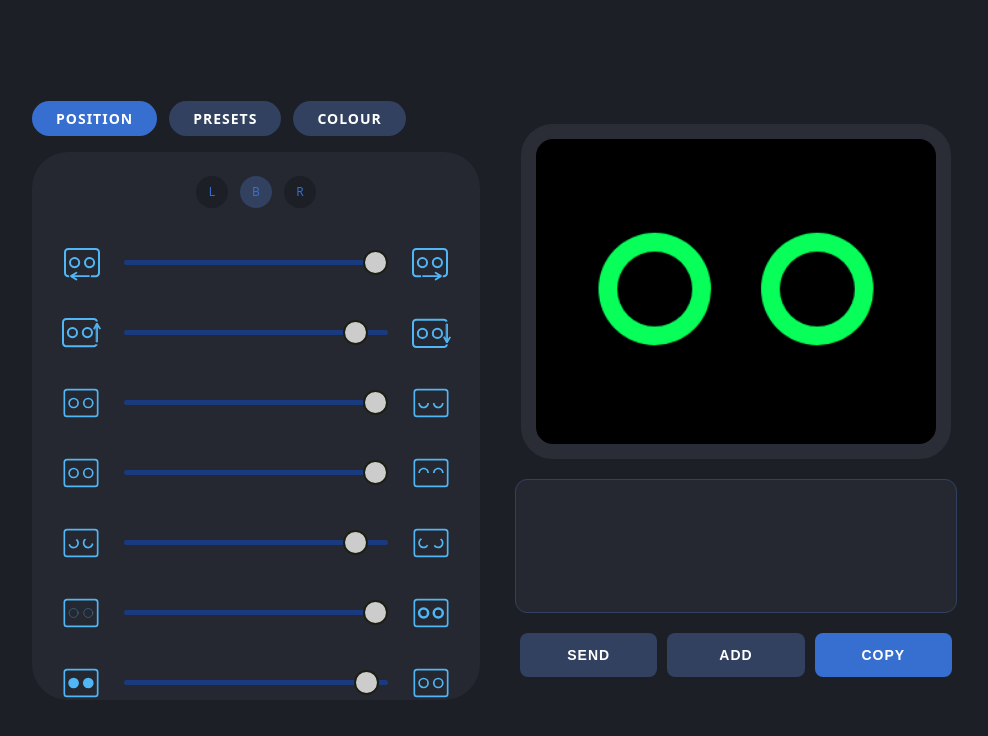
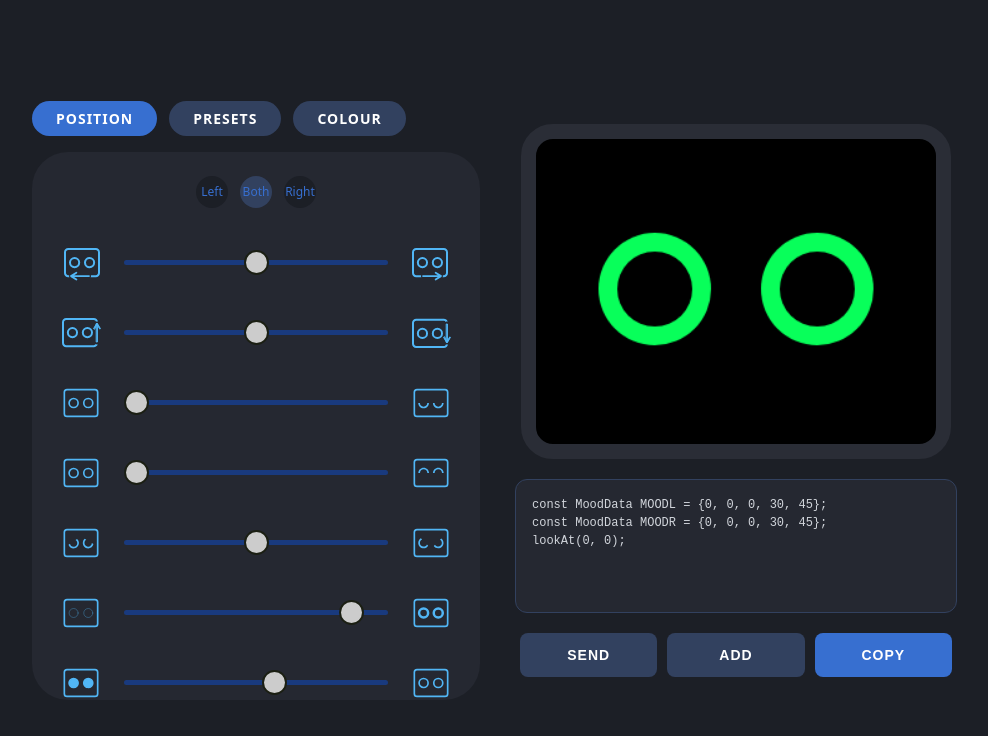
Before and after one commit to tanmaywankar/GrobotAnimator, a Vue app: page / in a window 1280 px wide. Shown: the top 736 px of the page, without its empty margins (168-1156 px from the left). Built offline with nearby package versions, Linux system fonts and the light colour scheme.

Commit message:
refactor: update title and restructure components for improved functionality and organization

```diff
--- a/index.html
+++ b/index.html
@@ -10,7 +10,7 @@
   <meta name="apple-mobile-web-app-title" content="Grobot Studio" />
   <link rel="manifest" href="./fav_icons//site.webmanifest" />
   <meta name="viewport" content="width=device-width, initial-scale=1.0" />
-  <title>Grobot Studio</title>
+  <title>Grobot Animation Studio</title>
 </head>
 
 <body>
--- a/src/App.vue
+++ b/src/App.vue
@@ -2,86 +2,11 @@
 import "./style.css";
 import CanvasPreview from "./components/CanvasPreview.vue";
 import SliderComponent from "./components/SliderComponent.vue";
+import { sliderConfigs } from "./config/SliderConfig.js";
+import { useSliderStore } from "./store/SliderStore.js";
+import TextBoxComponent from "./components/TextBoxComponent.vue";
 
-const sliderConfigs = [
-  {
-    propKey: "x", // Mapped to store.lookState.x
-    isGlobal: true,
-    min: -48,
-    max: 48,
-    defaultValue: 0,
-    leftIconId: "gb-look_left",
-    rightIconId: "gb-look_left",
-    leftClasses: "custom left_btn oppositeX smaller_icon",
-    rightClasses: "custom smaller_icon",
-  },
-  {
-    propKey: "y", // Mapped to store.lookState.y
-    isGlobal: true,
-    min: -60,
-    max: 60,
-    defaultValue: 0,
-    leftIconId: "gb-look_up",
-    rightIconId: "gb-look_up",
-    leftClasses: "custom left_btn smaller_icon",
-    rightClasses: "custom smaller_icon oppositeY",
-  },
-  {
-    propKey: "topH",
-    isGlobal: false,
-    min: 0,
-    max: 50,
-    defaultValue: 0,
-    leftIconId: "gb-base_emo",
-    rightIconId: "gb-top_lid",
-    leftClasses: "custom left_btn normal_icon oppositeY",
-    rightClasses: "custom normal_icon oppositeY",
-  },
-  {
-    propKey: "botH",
-    isGlobal: false,
-    min: 0,
-    max: 50,
-    defaultValue: 0,
-    leftIconId: "gb-base_emo",
-    rightIconId: "gb-bottom_lid",
-    leftClasses: "custom left_btn normal_icon oppositeY",
-    rightClasses: "custom normal_icon oppositeY",
-  },
-  {
-    propKey: "tilt",
-    isGlobal: false,
-    min: -60,
-    max: 60,
-    defaultValue: 0,
-    leftIconId: "gb-sad",
-    rightIconId: "gb-angry",
-    leftClasses: "custom left_btn normal_icon",
-    rightClasses: "custom normal_icon",
-  },
-  {
-    propKey: "eR",
-    isGlobal: false,
-    min: 0,
-    max: 50,
-    defaultValue: 45,
-    leftIconId: "gb-eye_small",
-    rightIconId: "gb-eye_large",
-    leftClasses: "custom left_btn normal_icon",
-    rightClasses: "custom normal_icon",
-  },
-  {
-    propKey: "pR",
-    isGlobal: false,
-    min: 0,
-    max: 52,
-    defaultValue: 30,
-    leftIconId: "gb-pupil_small",
-    rightIconId: "gb-base_emo",
-    leftClasses: "custom left_btn normal_icon",
-    rightClasses: "custom normal_icon",
-  },
-];
+const store = useSliderStore();
 </script>
 
 <template>
@@ -95,9 +20,21 @@ const sliderConfigs = [
 
       <div class="slider-card">
         <div class="side-tabs">
-          <div class="sub-tab">L</div>
-          <div class="sub-tab active-sub">B</div>
-          <div class="sub-tab">R</div>
+          <div
+            class="sub-tab"
+            :class="{ 'active-sub': store.activeEyeSide === 'Left' }"
+            @click="store.activeEyeSide = 'Left'"
+          >
+            Left
+          </div>
+          <div class="sub-tab"
+          :class="{'active-sub': store.activeEyeSide === 'Both'}"
+          @click="store.activeEyeSide = 'Both'"
+          >Both</div>
+          <div class="sub-tab"
+          :class="{'active-sub': store.activeEyeSide === 'Right'}"
+          @click="store.activeEyeSide = 'Right'"
+          >Right</div>
         </div>
         <SliderComponent
           v-for="slider in sliderConfigs"
@@ -112,7 +49,7 @@ const sliderConfigs = [
         <CanvasPreview />
       </div>
 
-      <div class="code-output"></div>
+      <TextBoxComponent/>
 
       <div class="action-buttons">
         <button class="btn">SEND</button>
--- a/src/components/CanvasPreview.vue
+++ b/src/components/CanvasPreview.vue
@@ -13,7 +13,7 @@ const canvasRef = ref(null);
 
 const drawEye = (ctx, eY, eR, pR, lidH, botH, tilt, isLeft) => {
   const eyeGap = 20;
-  const eyeOffset = eR + eyeGap;
+  const eyeOffset = 65;
 
   let eyePosition;
   if (!isLeft) {
@@ -40,8 +40,8 @@ const drawEye = (ctx, eY, eR, pR, lidH, botH, tilt, isLeft) => {
   ctx.fillRect(eyePosition - eR, eY - eR - 3, 2 * eR, lidH);
 
   ctx.beginPath();
-  ctx.fillStyle = "#000000";
-  ctx.fillRect(eyePosition - eR, eY + eR + 2, 2 * eR, botH);
+  ctx.fillStyle = "#000";
+  ctx.fillRect(eyePosition - eR, eY + eR + 2, 2 * eR, -botH);
 
   // 4. Tilt Modifier
   let pointX;
@@ -64,7 +64,7 @@ const drawEye = (ctx, eY, eR, pR, lidH, botH, tilt, isLeft) => {
 };
 
 const renderFrame = () => {
-  if (!canvasRef.value) return; // Safety check if DOM isn't ready
+  if (!canvasRef.value) return;
 
   const ctx = canvasRef.value.getContext("2d");
 
--- a/src/components/SliderComponent.vue
+++ b/src/components/SliderComponent.vue
@@ -3,7 +3,7 @@
     <svg :class="leftClasses">
       <use :href="`/sprite.svg#${leftIconId}`" />
     </svg>
-        <input type="range" :min="min" :max="max" />
+    <input type="range" :min="min" :max="max" v-model="currentValue" />
     <svg :class="rightClasses">
       <use :href="`/sprite.svg#${rightIconId}`" />
     </svg>
@@ -11,6 +11,9 @@
 </template>
 
 <script setup>
+import { useSliderStore } from "../store/SliderStore";
+import { computed } from "vue";
+const store = useSliderStore();
 const props = defineProps({
   propKey: String,
   isGlobal: Boolean,
@@ -20,12 +23,46 @@ const props = defineProps({
   leftIconId: String,
   rightIconId: String,
   leftClasses: String,
-  rightClasses: String
-})
+  rightClasses: String,
+});
+
+const currentValue = computed({
+  get() {
+    const key = props.propKey;
+    if (props.isGlobal) {
+      return store.lookState[key];
+    } else {
+      if (store.activeEyeSide === "Left") {
+        return store.moodL[key];
+      } else if (store.activeEyeSide === "Right") {
+        return store.moodR[key];
+      } else if (store.activeEyeSide === "Both") {
+        return store.moodL[key];
+      }
+    }
+  },
+
+  set(newValue) {
+    const key = props.propKey;
+    const numericValue = Number(newValue);
+
+    if (props.isGlobal) {
+      store.lookState[key] = numericValue;
+    } else {
+      if (store.activeEyeSide === "Left") {
+        store.moodL[key] = numericValue;
+      } else if (store.activeEyeSide === "Right") {
+        store.moodR[key] = numericValue;
+      } else if (store.activeEyeSide === "Both") {
+        store.moodL[key] = numericValue;
+        store.moodR[key] = numericValue;
+      }
+    }
+  },
+});
 </script>
 
 <style scoped>
-
 .custom {
   color: #51b6f5;
   cursor: pointer;
--- /dev/null
+++ b/src/components/TextBoxComponent.vue
@@ -0,0 +1,26 @@
+<template>
+  <textarea class="code-output"
+  :value = "codeText"
+  > </textarea>
+</template>
+
+<script setup>
+import { computed } from "vue";
+import { useSliderStore } from "../store/SliderStore";
+
+const store = useSliderStore();
+
+const codeText = computed({
+  get() {
+    const l = store.moodL;
+    const line1 = `const MoodData MOODL = {${l.topH}, ${l.botH}, ${l.tilt}, ${l.pR}, ${l.eR}};`;
+
+    const r = store.moodR;
+    const line2 = `const MoodData MOODR = {${r.topH}, ${r.botH}, ${r.tilt}, ${r.pR}, ${r.eR}};`;
+
+    const g = store.lookState;
+    const line3 = `lookAt(${g.x}, ${g.y});`;
+    return `${line1}\n${line2}\n${line3}`;
+  },
+});
+</script>
--- /dev/null
+++ b/src/config/SliderConfig.js
@@ -0,0 +1,80 @@
+// src/config/sliders.js
+export const sliderConfigs = [
+  {
+    propKey: "x",
+    isGlobal: true,
+    min: -48,
+    max: 48,
+    defaultValue: 0,
+    leftIconId: "gb-look_left",
+    rightIconId: "gb-look_left",
+    leftClasses: "custom left_btn oppositeX smaller_icon",
+    rightClasses: "custom smaller_icon",
+  },
+  {
+    propKey: "y",
+    isGlobal: true,
+    min: -60,
+    max: 60,
+    defaultValue: 0,
+    leftIconId: "gb-look_up",
+    rightIconId: "gb-look_up",
+    leftClasses: "custom left_btn smaller_icon",
+    rightClasses: "custom smaller_icon oppositeY",
+  },
+  {
+    propKey: "topH",
+    isGlobal: false,
+    min: 0,
+    max: 50,
+    defaultValue: 0,
+    leftIconId: "gb-base_emo",
+    rightIconId: "gb-top_lid",
+    leftClasses: "custom left_btn normal_icon oppositeY",
+    rightClasses: "custom normal_icon oppositeY",
+  },
+  {
+    propKey: "botH",
+    isGlobal: false,
+    min: 0,
+    max: 50,
+    defaultValue: 0,
+    leftIconId: "gb-base_emo",
+    rightIconId: "gb-bottom_lid",
+    leftClasses: "custom left_btn normal_icon oppositeY",
+    rightClasses: "custom normal_icon oppositeY",
+  },
+  {
+    propKey: "tilt",
+    isGlobal: false,
+    min: -60,
+    max: 60,
+    defaultValue: 0,
+    leftIconId: "gb-sad",
+    rightIconId: "gb-angry",
+    leftClasses: "custom left_btn normal_icon",
+    rightClasses: "custom normal_icon",
+  },
+  {
+    propKey: "eR",
+    isGlobal: false,
+    min: 0,
+    max: 50,
+    defaultValue: 45,
+    leftIconId: "gb-eye_small",
+    rightIconId: "gb-eye_large",
+    leftClasses: "custom left_btn normal_icon",
+    rightClasses: "custom normal_icon",
+  },
+  {
+    propKey: "pR",
+    isGlobal: false,
+    min: 0,
+    max: 52,
+    defaultValue: 30,
+    leftIconId: "gb-pupil_small",
+    rightIconId: "gb-base_emo",
+    leftClasses: "custom left_btn normal_icon",
+    rightClasses: "custom normal_icon",
+  },
+];
--- a/src/store/SliderStore.js
+++ b/src/store/SliderStore.js
@@ -24,7 +24,7 @@ export const useSliderStore = defineStore('SliderStore',() => {
         y: 0
     });
 
-    const activeEyeSide = ref("both");
+    const activeEyeSide = ref("Both");
 
     return{
         moodL,
--- a/src/style.css
+++ b/src/style.css
@@ -181,6 +181,7 @@ canvas{
   color: var(--text-code);
   line-height: 1.5;
   white-space: pre-wrap;
+  resize: none;
 }
 
 .action-buttons {
```
Lines whose indentation alone changed are shown as unchanged.
